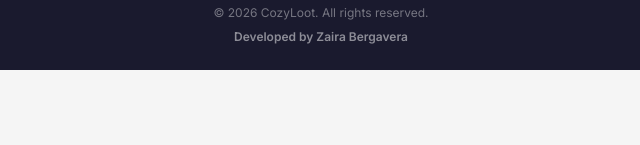
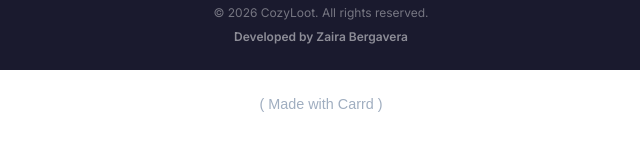
Before and after one commit to EasiestNobody/CozyLoot, a plain HTML site: page index.html in a window 1280 px wide. Shown: the part 3064-3209 px from the top of the page, 319-959 px from the left. Before the commit the page ends 3134 px from the top, so only its background shows below. Drawn offline with Linux system fonts and the light colour scheme.

Commit message:
feat: add carrd watermark

```diff
--- a/css/styles.css
+++ b/css/styles.css
@@ -797,3 +797,21 @@ footer { background: var(--text); color: rgba(255,255,255,0.7); padding: 40px 0
   .mobile-nav { display: none; }
   body { padding-bottom: 0; }
 }
+
+/* ============================================
+   CARRD WATERMARK
+   ============================================ */
+.carrd-watermark {
+  display: block;
+  text-align: center;
+  padding: 24px 0 32px;
+  background: var(--white);
+  color: #a0aec0;
+  font-size: 0.9rem;
+  font-family: Arial, sans-serif;
+  text-decoration: none;
+  transition: var(--transition);
+}
+.carrd-watermark:hover {
+  color: #718096;
+}
--- a/index.html
+++ b/index.html
@@ -289,6 +289,8 @@
   </div>
 </footer>
 
+<a href="https://carrd.co/" target="_blank" class="carrd-watermark">( Made with Carrd )</a>
+
 <!-- MOBILE NAV -->
 <nav class="mobile-nav">
   <a href="#home" class="mobile-nav-item active">
```
